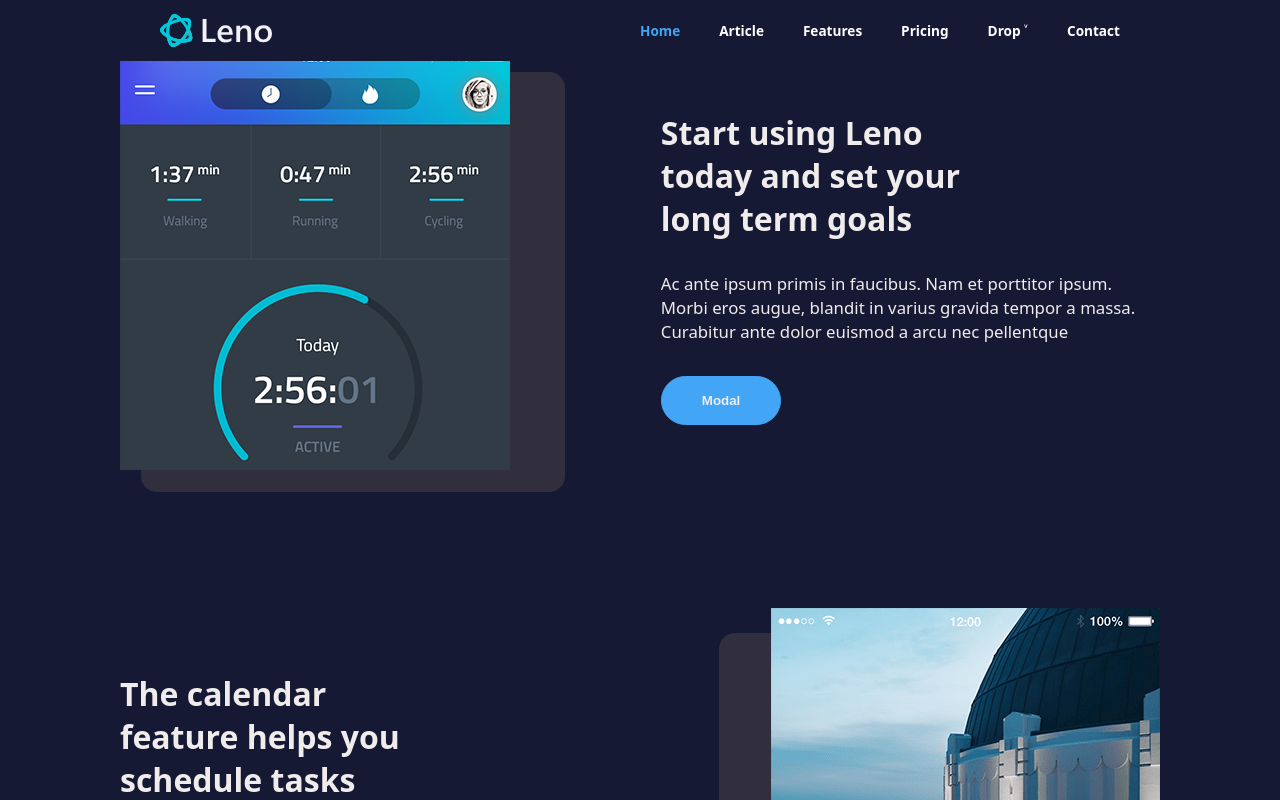
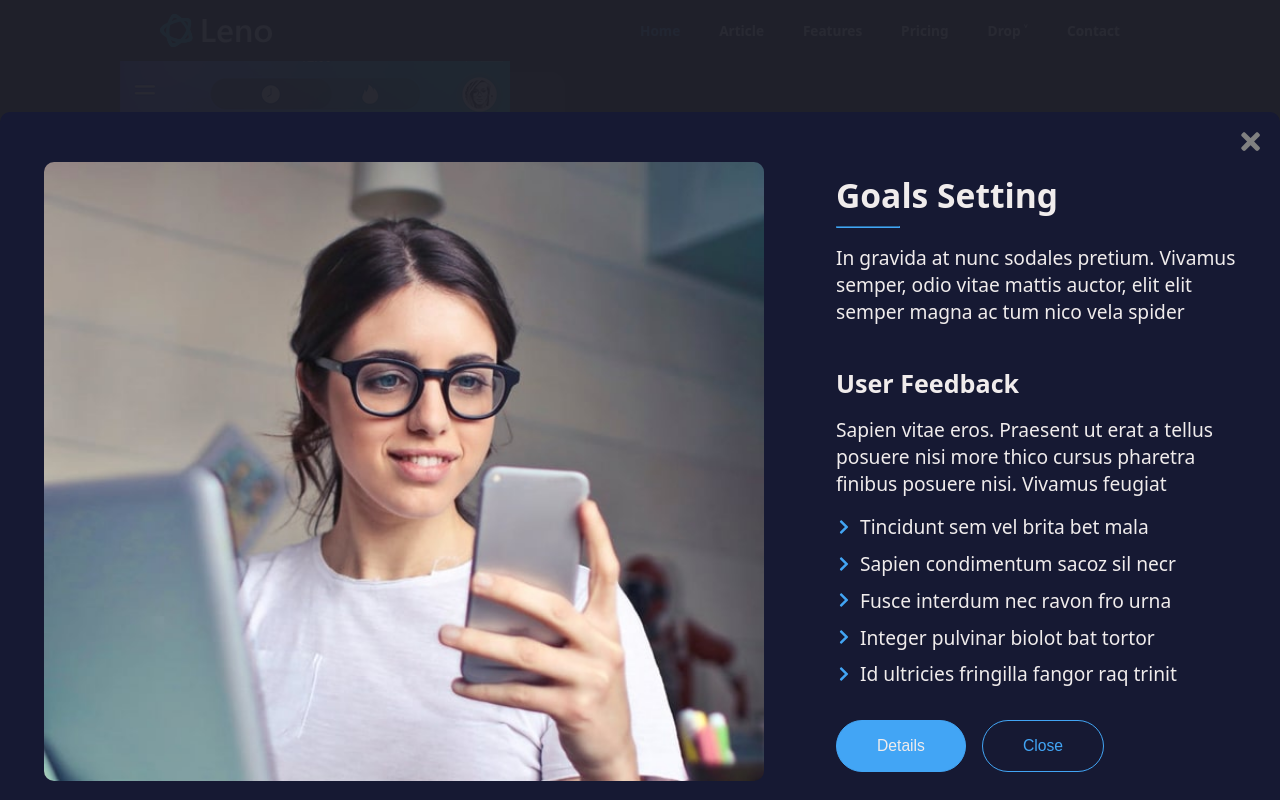
Before and after one commit to juliusfaj/mobile-App-website, a React (Create React App) app: page / in a window 1280 px wide. Both pictures are taken after a click on the button "Modal". Shown: the part 3407-4207 px from the top of the page. Built offline with nearby package versions, Linux system fonts and the light colour scheme.

Commit message:
code update and added helpjs and modaljs

```diff
--- a/src/App.js
+++ b/src/App.js
@@ -4,6 +4,7 @@ import Features from "./components/features";
 import Slider from "./components/slider";
 import Preview from "./components/preview";
 import Help from "./components/help";
+import Modal from "./components/modal";
 
 import { useGlobalContext } from "./context";
 
@@ -12,6 +13,7 @@ const App = () => {
 
   return (
     <section className="body">
+      <Modal />
       <Banner />
       <Slider />
       <Features />
--- a/src/components/data.js
+++ b/src/components/data.js
@@ -7,6 +7,7 @@ import {
   FaBook,
   FaParachuteBox,
   FaCube,
+  FaArrowRight,
 } from "react-icons/fa";
 
 import firstImg from "../images/testimonial-1.jpg";
@@ -104,3 +105,11 @@ export const monitoringData = [
 ];
 
 export const featuresImg = [firstScreenshot, thirdScreenshot, fifthScreenshot];
+
+export const modalData = [
+  "Tincidunt sem vel brita bet mala",
+  "Sapien condimentum sacoz sil necr",
+  "Fusce interdum nec ravon fro urna",
+  "Integer pulvinar biolot bat tortor",
+  "Id ultricies fringilla fangor raq trinit",
+];
--- a/src/components/help.js
+++ b/src/components/help.js
@@ -2,8 +2,11 @@ import React from "react";
 import { useState } from "react";
 import firstDetails from "../images/details-1.png";
 import secondDetails from "../images/details-2.png";
+import { useGlobalContext } from "../context";
 
 const Help = () => {
+  const { openModal } = useGlobalContext();
+
   return (
     <div className="help-section">
       <div className="help-section-item">
@@ -17,7 +20,7 @@ const Help = () => {
             augue, blandit in varius gravida tempor a massa. Curabitur ante
             dolor euismod a arcu nec pellentque
           </p>
-          <button>modal</button>
+          <button onClick={openModal}>modal</button>
         </div>
       </div>
 
--- /dev/null
+++ b/src/components/modal.js
@@ -0,0 +1,58 @@
+import React from "react";
+import { FaChevronRight, FaTimes } from "react-icons/fa";
+import modalImg from "../images/details-modal.jpg";
+import { modalData } from "./data";
+import { useGlobalContext } from "../context";
+
+const Modal = () => {
+  const { closeModal, showModal } = useGlobalContext();
+  return (
+    <div
+      className={!showModal ? "modal-container" : "modal-container show-modal"}
+    >
+      <div className="modal">
+        <button className="close-btn" onClick={closeModal}>
+          <FaTimes />
+        </button>
+        <div className="modal-cont">
+          <div className="modal-img-container">
+            <img src={modalImg} alt="modalImg" />
+          </div>
+          <div className="modal-desc-container">
+            <div className="goal-container">
+              <h1>goals setting</h1>
+              <hr />
+              <p>
+                In gravida at nunc sodales pretium. Vivamus semper, odio vitae
+                mattis auctor, elit elit semper magna ac tum nico vela spider
+              </p>
+            </div>
+            <div className="feedback-container">
+              <h1>user feedback</h1>
+              <p className="feedback-desc">
+                Sapien vitae eros. Praesent ut erat a tellus posuere nisi more
+                thico cursus pharetra finibus posuere nisi. Vivamus feugiat
+              </p>
+              <div className="list">
+                {modalData.map((item, index) => {
+                  return (
+                    <div key={index}>
+                      <FaChevronRight />
+                      <p>{item}</p>
+                    </div>
+                  );
+                })}
+              </div>
+            </div>
+            <div className="modal-btn-container">
+              <button>details</button>
+              <button onClick={closeModal}>close</button>
+            </div>
+          </div>
+        </div>
+      </div>
+    </div>
+  );
+};
+
+export default Modal;
--- a/src/context.js
+++ b/src/context.js
@@ -17,6 +17,8 @@ const AppProvider = ({ children }) => {
   const [trackingOrder, setTrackingOrder] = useState(2);
   const [monitoringOrder, setMonitoringOrder] = useState(3);
   const [imgIndex, setImgIndex] = useState(0);
+
+  const [showModal, setShowModal] = useState(false);
 
   useEffect(() => {
     const interval = setInterval(() => {
@@ -92,6 +94,13 @@ const AppProvider = ({ children }) => {
     setImgIndex(2);
   };
 
+  const closeModal = () => {
+    setShowModal(false);
+  };
+  const openModal = () => {
+    setShowModal(true);
+  };
+
   return (
     <AppContext.Provider
       value={{
@@ -118,6 +127,10 @@ const AppProvider = ({ children }) => {
         configuringFun,
         trackingFun,
         monitoringFun,
+
+        closeModal,
+        showModal,
+        openModal,
       }}
     >
       {children}
--- a/src/index.css
+++ b/src/index.css
@@ -19,6 +19,10 @@
 
   /* testing purpose */
   --testing-border: 2px solid red;
+}
+
+.body {
+  position: relative;
 }
 
 /* banner section */
@@ -53,6 +57,8 @@
 
 .small-nav {
   /* background-color: var(--nav-color); */
+  /* border: 1px solid red; */
+  padding: 0.5rem;
   margin: 0 auto;
   display: flex;
   align-items: center;
@@ -497,7 +503,7 @@
   align-items: center;
   flex-wrap: wrap;
   margin: 0 auto;
-  max-width: 25rem;
+  max-width: 20rem;
   /* height: 5rem; */
 }
 .features-btn {
@@ -591,6 +597,10 @@
 }
 
 @media screen and (min-width: 767px) {
+  .features-btn-container {
+    max-width: 25rem;
+  }
+
   .features-btn {
     width: 33.333%;
   }
@@ -860,8 +870,172 @@
   }
 
   .help-desc-container h4 {
-    /* border: 1px solid red; */
     width: 65%;
   }
 }
+
+/* modal section */
+.modal-container {
+  /* border: 1px solid red; */
+  position: fixed;
+  overflow-y: scroll;
+  width: 100vw;
+  height: 100vh;
+  z-index: 10;
+  display: none;
+  background: #21222bf6;
+  transition: all 0.3s linear;
+}
+
+.show-modal {
+  display: block;
+}
+
+.modal {
+  background: var(--nav-color);
+  margin: 7rem 1rem;
+  /* border: 1px solid red; */
+  padding: 1rem 1rem 2rem 1rem;
+  border-radius: 10px;
+}
+
+.close-btn {
+  float: right;
+  background: none;
+  border: none;
+  font-size: 1.7rem;
+  color: gray;
+  cursor: pointer;
+}
+
+.close-btn:hover {
+  color: white;
+}
+
+.modal-img-container {
+  /* border: 1px solid red; */
+  clear: right;
+  border-radius: 10px;
+  max-width: 45rem;
+  margin-bottom: 3rem;
+}
+
+.modal-img-container img {
+  width: 100%;
+  border-radius: 10px;
+  display: block;
+}
+
+.modal-desc-container {
+  /* border: 1px solid blue; */
+  font-family: system-ui, -apple-system, BlinkMacSystemFont, "Segoe UI", Roboto,
+    Oxygen, Ubuntu, Cantarell, "Open Sans", "Helvetica Neue", sans-serif;
+  color: var(--text-color);
+}
+
+.modal-desc-container .goal-container {
+  /* border: 1px solid pink; */
+  margin-bottom: 2.5rem;
+}
+
+.modal-desc-container .goal-container h1 {
+  text-transform: capitalize;
+  font-size: 2.1rem;
+}
+
+.modal-desc-container .goal-container hr {
+  width: 4rem;
+  border-color: var(--button-color);
+  margin: 0.5rem 0 1rem 0;
+}
+
+.modal-desc-container .goal-container p,
+.modal-desc-container .feedback-container p {
+  font-size: 1.2rem;
+  font-weight: 400;
+  line-height: 1.7rem;
+}
+
+.modal-desc-container .feedback-container {
+  /* border: 1px solid yellow; */
+  margin-bottom: 2rem;
+}
+
+.modal-desc-container .feedback-container h1 {
+  font-size: 1.57rem;
+  text-transform: capitalize;
+}
+
+.modal-desc-container .feedback-container .feedback-desc {
+  margin: 1rem 0;
+}
+
+.modal-desc-container .feedback-container .list {
+  /* border: 1px solid brown; */
+}
+
+.modal-desc-container .feedback-container .list div {
+  display: flex;
+  align-items: center;
+  margin: 0.6rem 0;
+}
+
+.modal-desc-container .feedback-container .list div svg {
+  color: var(--button-color);
+  margin-right: 0.5rem;
+}
+
+.modal-desc-container .modal-btn-container {
+  /* border: 1px solid rebeccapurple; */
+}
+
+.modal-desc-container .modal-btn-container button {
+  padding: 1rem 2.5rem;
+  margin-right: 1rem;
+  border-radius: 10rem;
+  font-size: 0.98rem;
+  text-transform: capitalize;
+  background: none;
+  color: var(--button-color);
+  border: 1px solid var(--button-color);
+  cursor: pointer;
+  transition: all 0.1s linear;
+}
+
+.modal-desc-container .modal-btn-container button:hover,
+.modal-desc-container .modal-btn-container button:nth-child(1) {
+  background: var(--button-color);
+  color: var(--text-color);
+}
+
+.modal-desc-container .modal-btn-container button:nth-child(1):hover {
+  background: none;
+  color: var(--button-color);
+}
+
+@media screen and (min-width: 1200px) {
+  .modal {
+    max-width: 80rem;
+    margin: 7rem auto;
+  }
+
+  .modal-cont {
+    display: flex;
+    clear: right;
+    justify-content: space-around;
+    align-items: center;
+    gap: 1rem;
+  }
+
+  .modal-img-container {
+    min-width: 45rem;
+    /* max-width: 45rem; */
+    margin: 0;
+  }
+
+  .modal-desc-container {
+    max-width: 25rem;
+  }
+}
+
 /* end */
```
